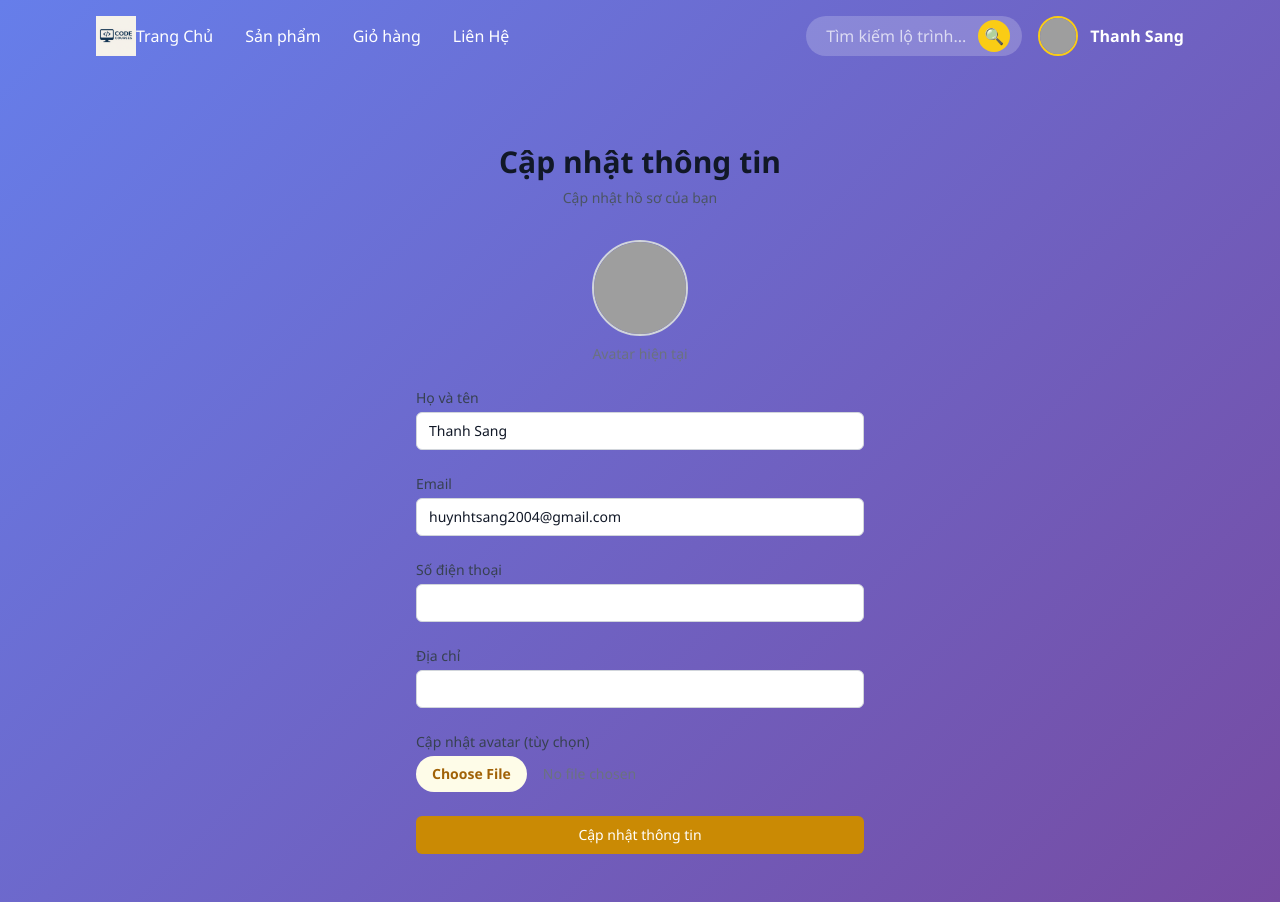
After one commit to SangHT0112/WebBanKhoaHocLapTrinh, a PHP site: page /notify/page/profile/update.php in a window 1280 px wide. The commit adds this page. Run offline with PHP 8.4, Linux system fonts and the light colour scheme; a user stored in the database is signed in; data comes from the database, SQL or seed files in the repository; some libraries are stand-ins or nearby versions; grey boxes are pictures that could not be loaded.

Commit message:
form cập nhật thông tin khách hàng

```diff
--- a/layout/header.php
+++ b/layout/header.php
@@ -47,6 +47,7 @@ if (session_status() === PHP_SESSION_NONE) {
             <div class="absolute hidden group-hover:flex flex-col top-12 right-0 bg-white text-black rounded-lg shadow-lg w-40 py-2">
                 <a href="/page/profile/profile.php" class="px-4 py-2 hover:bg-gray-100">Trang cá nhân</a>
                 <a href="/page/orders/orders.php" class="px-4 py-2 hover:bg-gray-100">Đơn hàng</a>
+                <a href="/page/profile/update.php" class="px-4 py-2 hover:bg-gray-100">Cập nhật thông tin</a>
                 <a href="/page/logout/logout.php" class="px-4 py-2 hover:bg-red-100 text-red-600">Đăng xuất</a>
             </div>
         </div>
--- a/page/cart/sepay_log.txt
+++ b/page/cart/sepay_log.txt
@@ -24,3 +24,5 @@
 2025-11-14 07:20:26 - {"gateway":"KienLongBank","transactionDate":"2025-11-14 13:20:25","accountNumber":"0915131493","subAccount":"101499100004323939","code":null,"content":"[101499100004323939.0915131493] 329310 KLB;101499100004323939;Thanh toan khoa hoc user 1","transferType":"in","description":"BankAPINotify [101499100004323939.0915131493] 329310 KLB;101499100004323939;Thanh toan khoa hoc user 1","transferAmount":2000,"referenceCode":"e5f6bae5-e41e-4662-b712-3e375cecde73","accumulated":0,"id":30515606}
 Notify fail: HTTP 0, Response:
 2025-11-14 07:21:43 - {"gateway":"KienLongBank","transactionDate":"2025-11-14 13:21:42","accountNumber":"0915131493","subAccount":"101499100004323939","code":null,"content":"[101499100004323939.0915131493] 755391 KLB;101499100004323939;Thanh toan khoa hoc user 1","transferType":"in","description":"BankAPINotify [101499100004323939.0915131493] 755391 KLB;101499100004323939;Thanh toan khoa hoc user 1","transferAmount":2000,"referenceCode":"4217a5be-657d-4c2a-b61e-76a8a41b2ade","accumulated":0,"id":30515740}
+2025-11-14 08:06:33 - {"gateway":"KienLongBank","transactionDate":"2025-11-14 14:06:32","accountNumber":"0915131493","subAccount":"101499100004323939","code":null,"content":"[101499100004323939.0915131493] 840554 KLB;101499100004323939;Thanh toan khoa hoc user 1","transferType":"in","description":"BankAPINotify [101499100004323939.0915131493] 840554 KLB;101499100004323939;Thanh toan khoa hoc user 1","transferAmount":2000,"referenceCode":"9607fde2-f952-4193-b901-d0ff17bc3e6b","accumulated":0,"id":30521251}
+2025-11-14 08:28:18 - {"gateway":"KienLongBank","transactionDate":"2025-11-14 14:28:17","accountNumber":"0915131493","subAccount":"101499100004323939","code":null,"content":"[101499100004323939.0915131493] 400152 MBVCB.11726009658.5318BFTVG2F5X1ET.Thanh toan khoa hoc user 2.CT tu 1031533825 PHAM GIA BAO toi 101499100004323939 HUYNH ","transferType":"in","description":"BankAPINotify [101499100004323939.0915131493] 400152 MBVCB.11726009658.5318BFTVG2F5X1ET.Thanh toan khoa hoc user 2.CT tu 1031533825 PHAM GIA BAO toi 101499100004323939 HUYNH ","transferAmount":2000,"referenceCode":"4107c0fc-7a83-409d-8678-d392433b308b","accumulated":0,"id":30523609}
--- /dev/null
+++ b/page/profile/update.php
@@ -0,0 +1,182 @@
+<?php
+// Khởi động session nếu chưa có
+if (session_status() === PHP_SESSION_NONE) {
+    session_start();
+}
+
+// Kiểm tra đăng nhập
+if (!isset($_SESSION['id'])) {
+    header('Location: /page/login/login.php');
+    exit;
+}
+
+include "../../db.php"; // file chứa kết nối $conn (mysqli)
+
+// Lấy thông tin user hiện tại
+$id = $_SESSION['id'];
+$stmt = $conn->prepare("SELECT * FROM users WHERE id = ?");
+$stmt->bind_param("i", $id);
+$stmt->execute();
+$result = $stmt->get_result();
+$user = $result->fetch_assoc();
+$stmt->close();
+
+if (!$user) {
+    // Xử lý lỗi nếu không tìm thấy user
+    header('Location: /page/login/login.php');
+    exit;
+}
+
+// Xử lý form cập nhật
+$success_message = '';
+$error_message = '';
+
+if ($_SERVER['REQUEST_METHOD'] === 'POST' && isset($_POST['update'])) {
+    $fullname = trim($_POST['fullname'] ?? '');
+    $email = trim($_POST['email'] ?? '');
+    $phone = trim($_POST['phone'] ?? '');
+    $address = trim($_POST['address'] ?? '');
+
+    // Validate cơ bản (có thể mở rộng)
+    if (empty($fullname) || empty($email) || !filter_var($email, FILTER_VALIDATE_EMAIL)) {
+        $error_message = 'Vui lòng kiểm tra lại thông tin đầy đủ và hợp lệ.';
+    } else {
+        $avatar = $user['avatar'];
+        if (isset($_FILES['avatar']) && $_FILES['avatar']['error'] === UPLOAD_ERR_OK) {
+            $upload_dir = '../../uploads/avatars/';
+            if (!is_dir($upload_dir)) {
+                mkdir($upload_dir, 0755, true);
+            }
+            $file_ext = strtolower(pathinfo($_FILES['avatar']['name'], PATHINFO_EXTENSION));
+            if (in_array($file_ext, ['jpg', 'jpeg', 'png', 'gif'])) {
+                $new_filename = $id . '_' . time() . '.' . $file_ext;
+                $upload_path = $upload_dir . $new_filename;
+                if (move_uploaded_file($_FILES['avatar']['tmp_name'], $upload_path)) {
+                    // Xóa avatar cũ nếu không phải default
+                    if ($avatar !== 'uploads/avatars/default.png' && file_exists('../../' . $avatar)) {
+                        unlink('../../' . $avatar);
+                    }
+                    $avatar = 'uploads/avatars/' . $new_filename;
+                } else {
+                    $error_message = 'Lỗi upload avatar.';
+                }
+            } else {
+                $error_message = 'Chỉ hỗ trợ file ảnh JPG, PNG, GIF.';
+            }
+        }
+
+        if (empty($error_message)) {
+            $stmt = $conn->prepare("UPDATE users SET fullname = ?, email = ?, phone = ?, address = ?, avatar = ?, updated_at = NOW() WHERE id = ?");
+            $stmt->bind_param("sssssi", $fullname, $email, $phone, $address, $avatar, $id);
+            if ($stmt->execute()) {
+                // Cập nhật session
+                $_SESSION['fullname'] = $fullname; // Nếu bạn lưu fullname vào session
+                $_SESSION['avatar'] = $avatar;
+                $user['fullname'] = $fullname;
+                $user['email'] = $email;
+                $user['phone'] = $phone;
+                $user['address'] = $address;
+                $user['avatar'] = $avatar;
+                $success_message = 'Cập nhật thông tin thành công!';
+
+                // Kiểm tra và redirect nếu từ cart/checkout
+                if (isset($_GET['redirect']) && $_GET['redirect'] === 'cart') {
+                    header('Location: /page/cart/cart.php'); // Thay bằng đường dẫn chính xác đến trang giỏ hàng (checkout)
+                    exit;
+                }
+            } else {
+                $error_message = 'Lỗi cập nhật thông tin.';
+            }
+            $stmt->close();
+        }
+    }
+}
+?>
+
+<!DOCTYPE html>
+<html lang="vi">
+<head>
+    <meta charset="UTF-8">
+    <meta name="viewport" content="width=device-width, initial-scale=1.0">
+    <title>Cập nhật thông tin - SangBook</title>
+    <script src="https://cdn.tailwindcss.com"></script>
+    <link rel="stylesheet" href="../../style.css">
+</head>
+<body class="bg-gray-100">
+    <!-- Include nav từ file riêng hoặc paste trực tiếp -->
+    <?php include __DIR__ . '/../../layout/header.php'; ?>
+    <div class="min-h-screen flex items-center justify-center py-12 px-4 sm:px-6 lg:px-8">
+        <div class="max-w-md w-full space-y-8">
+            <div>
+                <h2 class="mt-6 text-center text-3xl font-extrabold text-gray-900">Cập nhật thông tin</h2>
+                <p class="mt-2 text-center text-sm text-gray-600">Cập nhật hồ sơ của bạn</p>
+            </div>
+
+            <?php if ($success_message): ?>
+                <div class="bg-green-100 border border-green-400 text-green-700 px-4 py-3 rounded relative" role="alert">
+                    <span class="block sm:inline"><?= htmlspecialchars($success_message) ?></span>
+                </div>
+            <?php endif; ?>
+
+            <?php if ($error_message): ?>
+                <div class="bg-red-100 border border-red-400 text-red-700 px-4 py-3 rounded relative" role="alert">
+                    <span class="block sm:inline"><?= htmlspecialchars($error_message) ?></span>
+                </div>
+            <?php endif; ?>
+
+            <form class="mt-8 space-y-6" action="" method="POST" enctype="multipart/form-data">
+                <!-- Avatar hiện tại -->
+                <div class="text-center">
+                    <img src="/<?= htmlspecialchars($user['avatar']) ?>" alt="Avatar" class="mx-auto h-24 w-24 rounded-full object-cover border-2 border-gray-300">
+                    <p class="mt-2 text-sm text-gray-500">Avatar hiện tại</p>
+                </div>
+
+                <!-- Fullname -->
+                <div>
+                    <label for="fullname" class="block text-sm font-medium text-gray-700">Họ và tên</label>
+                    <input type="text" name="fullname" id="fullname" required
+                           value="<?= htmlspecialchars($user['username'] ?? '') ?>"
+                           class="mt-1 appearance-none relative block w-full px-3 py-2 border border-gray-300 placeholder-gray-500 text-gray-900 rounded-md focus:outline-none focus:ring-yellow-500 focus:border-yellow-500 focus:z-10 sm:text-sm">
+                </div>
+
+                <!-- Email -->
+                <div>
+                    <label for="email" class="block text-sm font-medium text-gray-700">Email</label>
+                    <input type="email" name="email" id="email" required
+                           value="<?= htmlspecialchars($user['email'] ?? '') ?>"
+                           class="mt-1 appearance-none relative block w-full px-3 py-2 border border-gray-300 placeholder-gray-500 text-gray-900 rounded-md focus:outline-none focus:ring-yellow-500 focus:border-yellow-500 focus:z-10 sm:text-sm">
+                </div>
+
+                <!-- Phone -->
+                <div>
+                    <label for="phone" class="block text-sm font-medium text-gray-700">Số điện thoại</label>
+                    <input type="tel" name="phone" id="phone"
+                           value="<?= htmlspecialchars($user['phone'] ?? '') ?>"
+                           class="mt-1 appearance-none relative block w-full px-3 py-2 border border-gray-300 placeholder-gray-500 text-gray-900 rounded-md focus:outline-none focus:ring-yellow-500 focus:border-yellow-500 focus:z-10 sm:text-sm">
+                </div>
+
+                <!-- Address -->
+                <div>
+                    <label for="address" class="block text-sm font-medium text-gray-700">Địa chỉ</label>
+                    <input type="text" name="address" id="address"
+                           value="<?= htmlspecialchars($user['address'] ?? '') ?>"
+                           class="mt-1 appearance-none relative block w-full px-3 py-2 border border-gray-300 placeholder-gray-500 text-gray-900 rounded-md focus:outline-none focus:ring-yellow-500 focus:border-yellow-500 focus:z-10 sm:text-sm">
+                </div>
+
+                <!-- Avatar upload -->
+                <div>
+                    <label for="avatar" class="block text-sm font-medium text-gray-700">Cập nhật avatar (tùy chọn)</label>
+                    <input type="file" name="avatar" id="avatar" accept="image/*"
+                           class="mt-1 block w-full text-sm text-gray-500 file:mr-4 file:py-2 file:px-4 file:rounded-full file:border-0 file:text-sm file:font-semibold file:bg-yellow-50 file:text-yellow-700 hover:file:bg-yellow-100">
+                </div>
+
+                <div>
+                    <button type="submit" name="update" class="group relative w-full flex justify-center py-2 px-4 border border-transparent text-sm font-medium rounded-md text-white bg-yellow-600 hover:bg-yellow-700 focus:outline-none focus:ring-2 focus:ring-offset-2 focus:ring-yellow-500">
+                        Cập nhật thông tin
+                    </button>
+                </div>
+            </form>
+        </div>
+    </div>
+</body>
+</html>
```
Also changed, not shown: page/cart/cart.php (+45 -7 lines), page/cart/check_user_info.php (added, +25 -0 lines), page/cart/sepay_webhook.php (+58 -27 lines), 1 other file.
